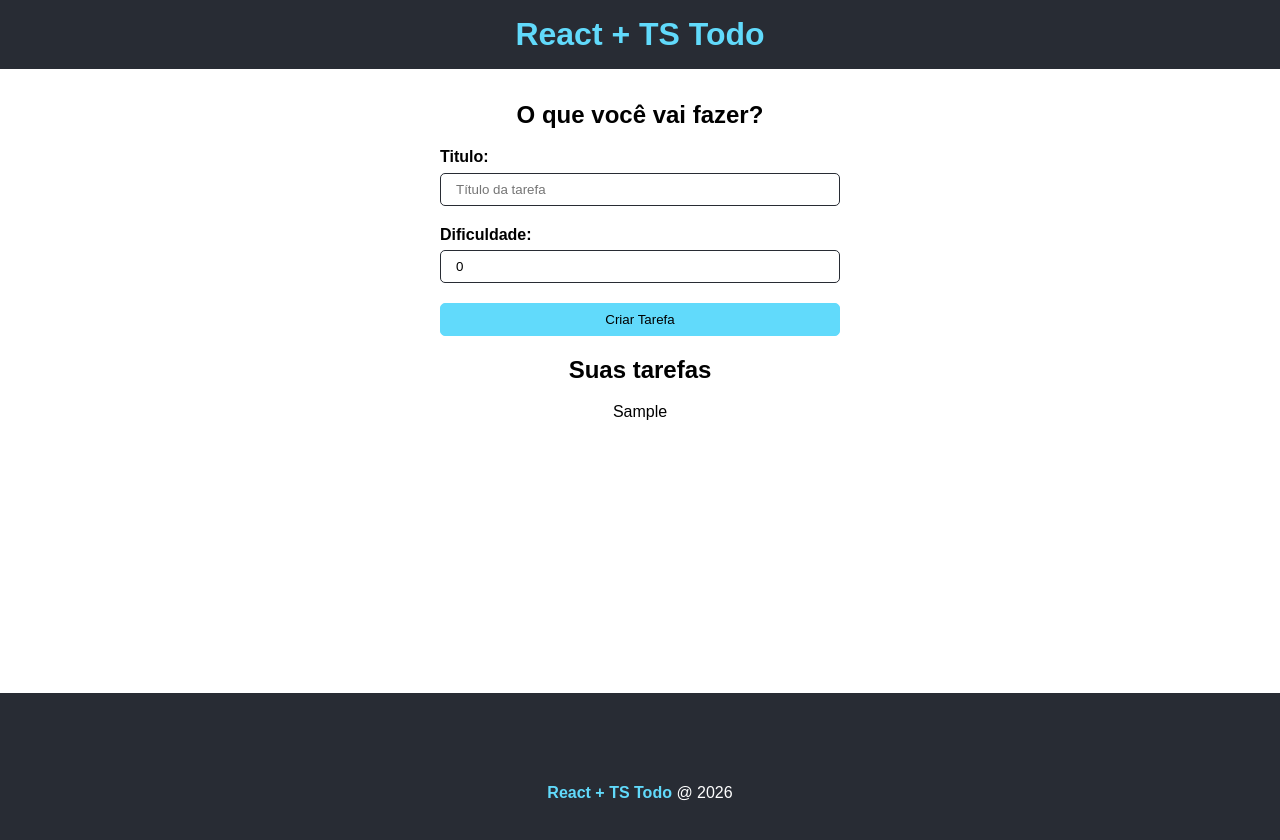
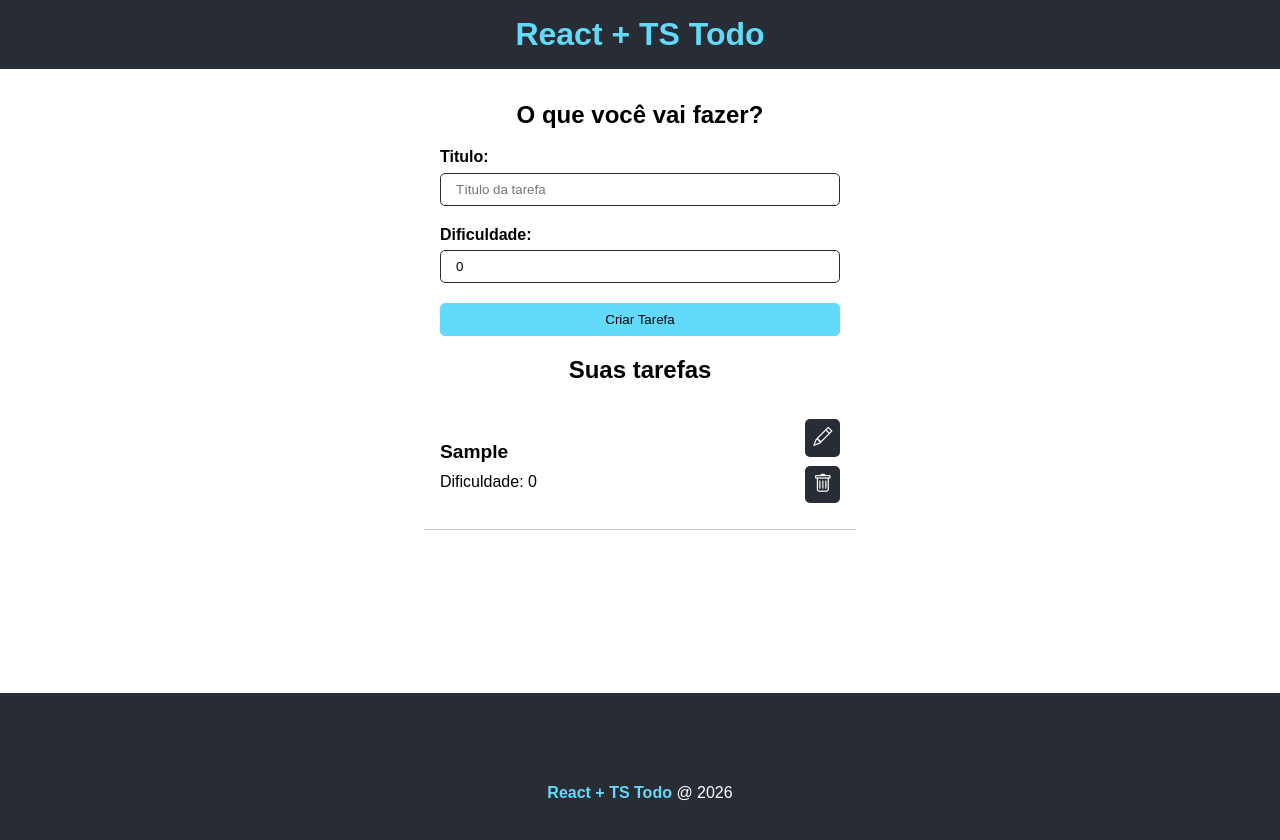
Before and after one commit to devmrqs/react-ts-todo, a React (Vite) app: page / in a window 1280 px wide. Both pictures are taken after typing "Sample" into the empty fields and a click on the input "Criar Tarefa". Shown: the top 840 px of the page. Built offline with nearby package versions, Linux system fonts and the light colour scheme.

Commit message:
🎨 style : estiliza itens da lista de tarefas

```diff
--- a/src/components/TaskList/TaskList.module.css
+++ b/src/components/TaskList/TaskList.module.css
@@ -0,0 +1,40 @@
+.task {
+  display: flex;
+  justify-content: space-between;
+  align-items: center;
+  max-width: 400px;
+  margin: 0 auto;
+  border-bottom: 1px solid #ccc;
+  padding: 1em;
+}
+
+.details {
+  text-align: left;
+}
+
+.details h4 {
+  font-size: 1.2em;
+  margin-bottom: 0.5em;
+}
+
+.actions {
+  display: flex;
+  flex-direction: column;
+  align-items: center;
+  justify-content: center;
+}
+
+.actions i {
+  margin-bottom: 0.5em;
+  font-size: 1.2em;
+  cursor: pointer;
+  background-color: #282c34;
+  color: #fff;
+  padding: 0.4em;
+  transition: 0.5s;
+  border-radius: 5px;
+}
+
+.actions i:hover {
+  color: #61dafb;
+}
--- a/src/components/TaskList/TaskList.tsx
+++ b/src/components/TaskList/TaskList.tsx
@@ -12,8 +12,15 @@
     <>
       {taskList.length > 0 ? (
         taskList.map((task) => (
-          <div key={task.id}>
-            <p>{task.title}</p>
+          <div key={task.id} className={styles.task}>
+            <div className={styles.details}>
+              <h4>{task.title}</h4>
+              <p>Dificuldade: {task.difficulty}</p>
+            </div>
+            <div className={styles.actions}>
+              <i className="bi bi-pencil"></i>
+              <i className="bi bi-trash"></i>
+            </div>
           </div>
         ))
       ) : (
```
